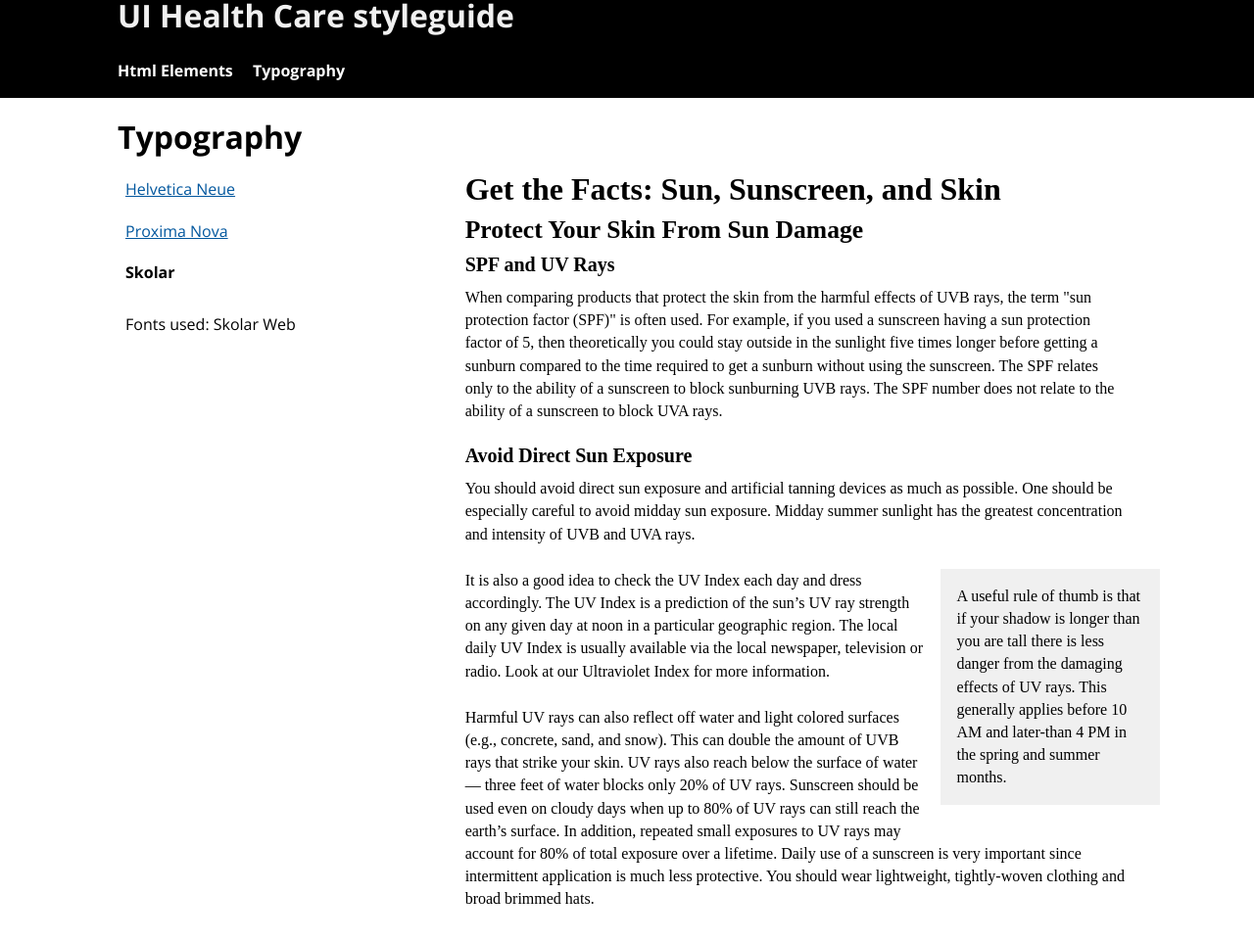
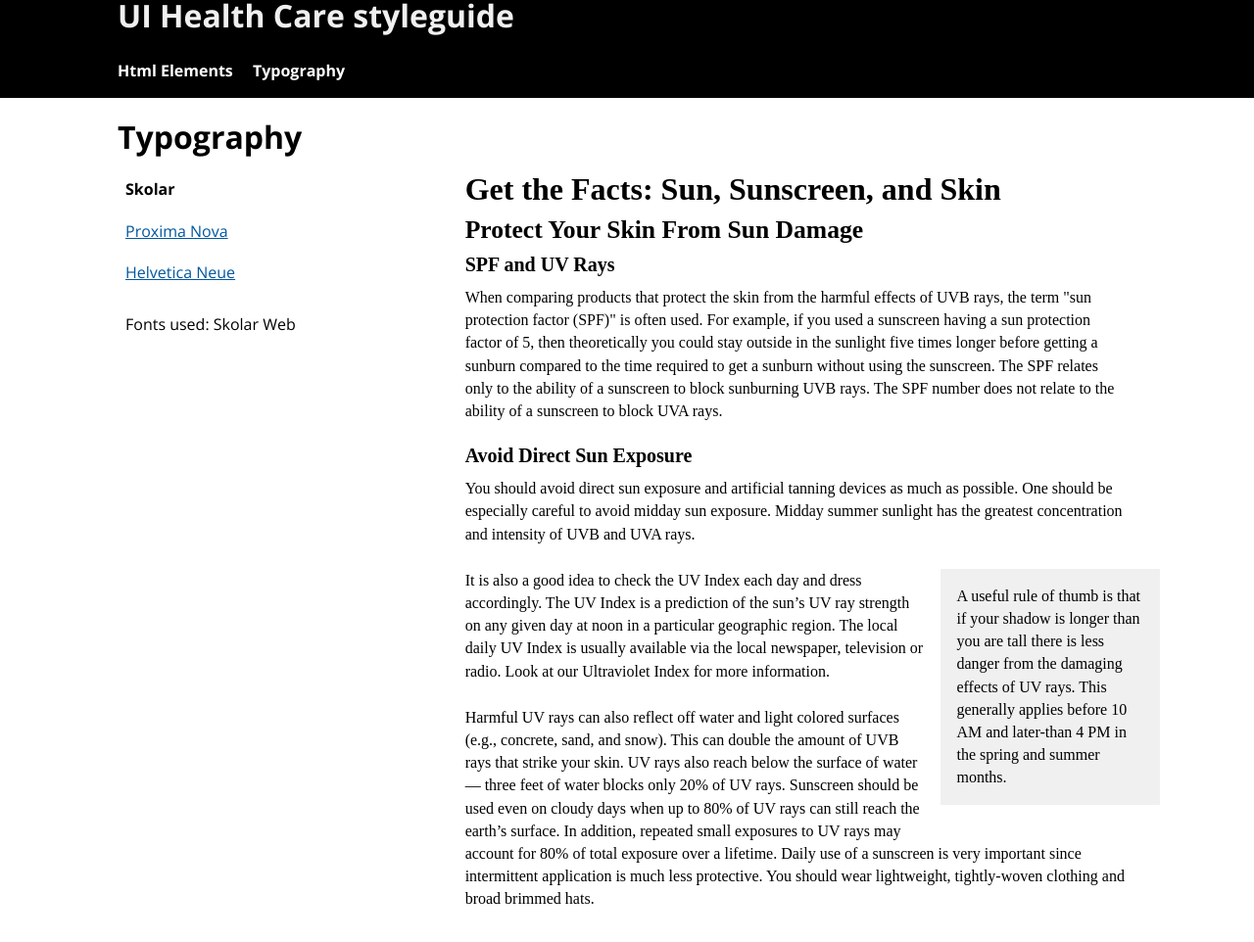
Before and after one commit to hc-webcom/uihc-styleguide, a Jekyll site: the page built from _posts/typography/2013-07-14-skolar.html, in a window 1280 px wide. Shown: the whole page at 98% size. Built offline with Jekyll 4.4.1, drawn with Linux system fonts in a browser that asks for light colours.

Commit message:
display them in reverse cronological order

```diff
--- a/_layouts/typography.html
+++ b/_layouts/typography.html
@@ -10,7 +10,7 @@
   		<div class="col-group">
   			<div class="col-1-3 summary">
   				<ul class="categories">
-  					{% for item in site.categories.typography reversed %}
+  					{% for item in site.categories.typography %}
   				        {% if page.title == item.title %}
   				        <li class="current">{{ item.title }}</li>
   				        {% else %}
```
